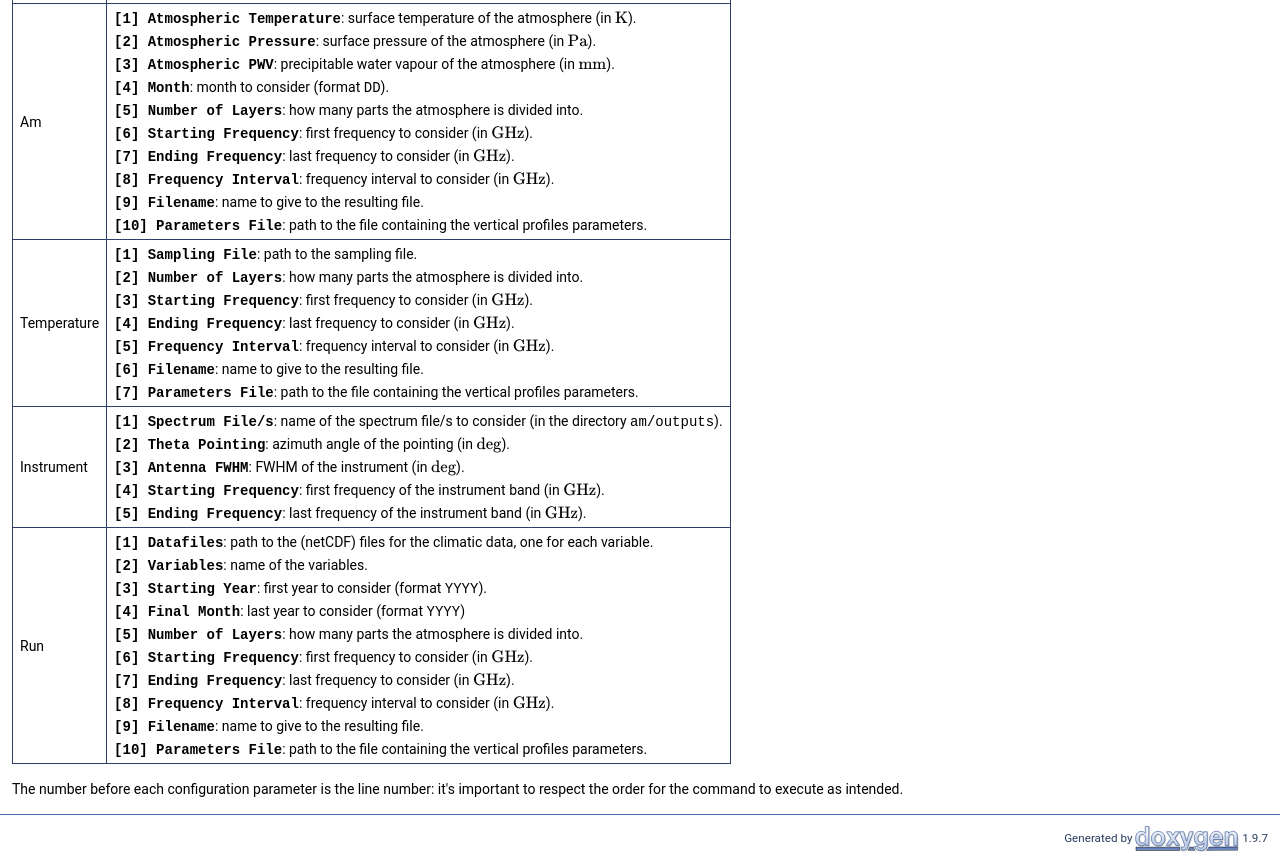
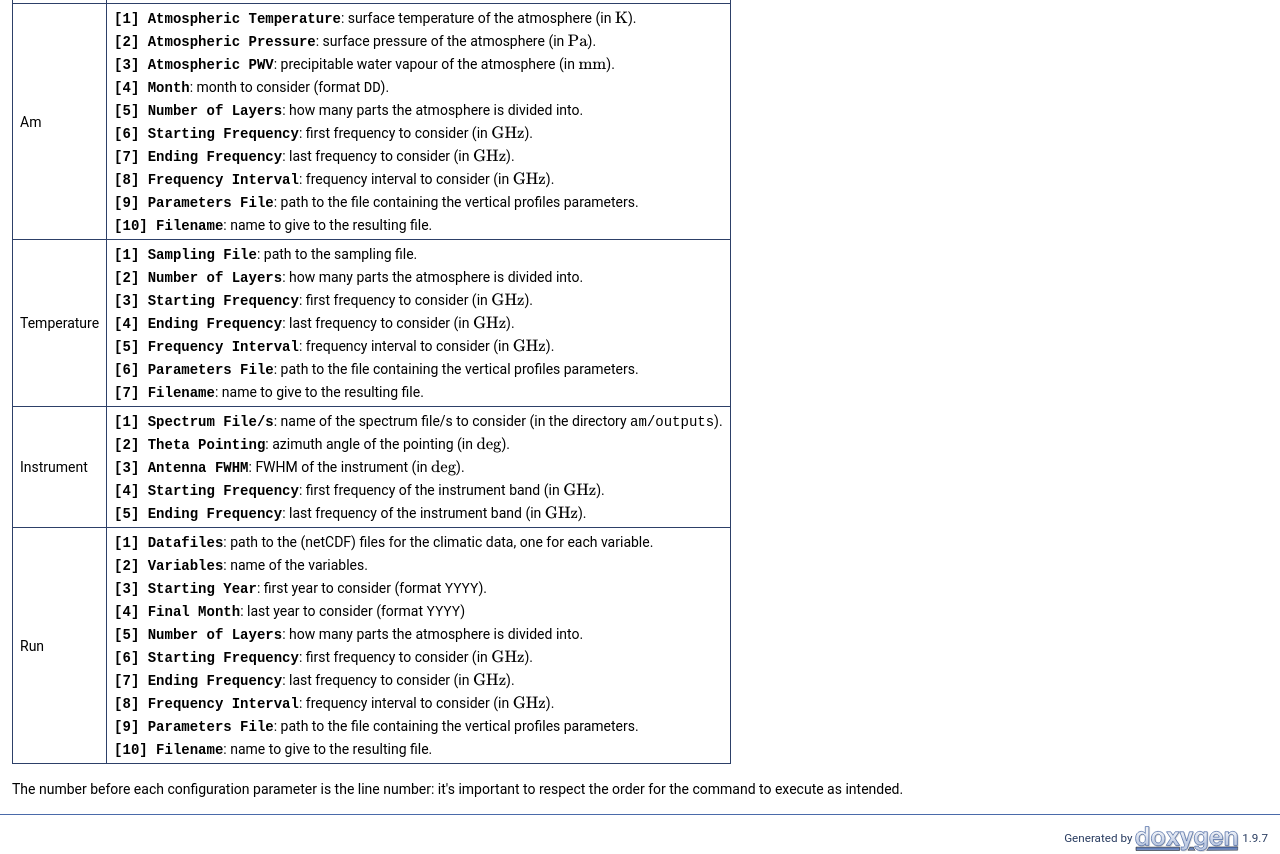
Before and after one commit to cintuluca/atmi, a plain HTML site: page atmi.html in a window 1280 px wide. Shown: the part 1561-2415 px from the top of the page. Drawn offline with nearby package versions, Linux system fonts and the light colour scheme; some packages are replaced by stand-ins of ours.

Commit message:
deploy: c1b0b6d1bf316fefc8f9fae133064520eed77c54

```diff
--- a/atmi.html
+++ b/atmi.html
@@ -159,16 +159,17 @@ Configurations</h1>
  <b><code>[6] Starting Frequency</code></b>: first frequency to consider (in \(\mathrm{GHz}\)). <br  />
  <b><code>[7] Ending Frequency</code></b>: last frequency to consider (in \(\mathrm{GHz}\)). <br  />
  <b><code>[8] Frequency Interval</code></b>: frequency interval to consider (in \(\mathrm{GHz}\)). <br  />
- <b><code>[9] Filename</code></b>: name to give to the resulting file. <br  />
- <b><code>[10] Parameters File</code></b>: path to the file containing the vertical profiles parameters. </td></tr>
+ <b><code>[9] Parameters File</code></b>: path to the file containing the vertical profiles parameters. <br  />
+ <b><code>[10] Filename</code></b>: name to give to the resulting file. <br  />
+ </td></tr>
 <tr>
 <td>Temperature </td><td><b><code>[1] Sampling File</code></b>: path to the sampling file. <br  />
  <b><code>[2] Number of Layers</code></b>: how many parts the atmosphere is divided into. <br  />
  <b><code>[3] Starting Frequency</code></b>: first frequency to consider (in \(\mathrm{GHz}\)). <br  />
  <b><code>[4] Ending Frequency</code></b>: last frequency to consider (in \(\mathrm{GHz}\)). <br  />
  <b><code>[5] Frequency Interval</code></b>: frequency interval to consider (in \(\mathrm{GHz}\)). <br  />
- <b><code>[6] Filename</code></b>: name to give to the resulting file. <br  />
- <b><code>[7] Parameters File</code></b>: path to the file containing the vertical profiles parameters. </td></tr>
+ <b><code>[6] Parameters File</code></b>: path to the file containing the vertical profiles parameters. <br  />
+ <b><code>[7] Filename</code></b>: name to give to the resulting file. </td></tr>
 <tr>
 <td>Instrument </td><td><b><code>[1] Spectrum File/s</code></b>: name of the spectrum file/s to consider (in the directory <code>am/outputs</code>). <br  />
  <b><code>[2] Theta Pointing</code></b>: azimuth angle of the pointing (in \(\mathrm{deg}\)). <br  />
@@ -184,8 +185,8 @@ Configurations</h1>
  <b><code>[6] Starting Frequency</code></b>: first frequency to consider (in \(\mathrm{GHz}\)). <br  />
  <b><code>[7] Ending Frequency</code></b>: last frequency to consider (in \(\mathrm{GHz}\)). <br  />
  <b><code>[8] Frequency Interval</code></b>: frequency interval to consider (in \(\mathrm{GHz}\)). <br  />
- <b><code>[9] Filename</code></b>: name to give to the resulting file. <br  />
- <b><code>[10] Parameters File</code></b>: path to the file containing the vertical profiles parameters. </td></tr>
+ <b><code>[9] Parameters File</code></b>: path to the file containing the vertical profiles parameters. <br  />
+ <b><code>[10] Filename</code></b>: name to give to the resulting file. </td></tr>
 </table>
 <p>The number before each configuration parameter is the line number: it's important to respect the order for the command to execute as intended. </p>
 </div></div><!-- contents -->
```
